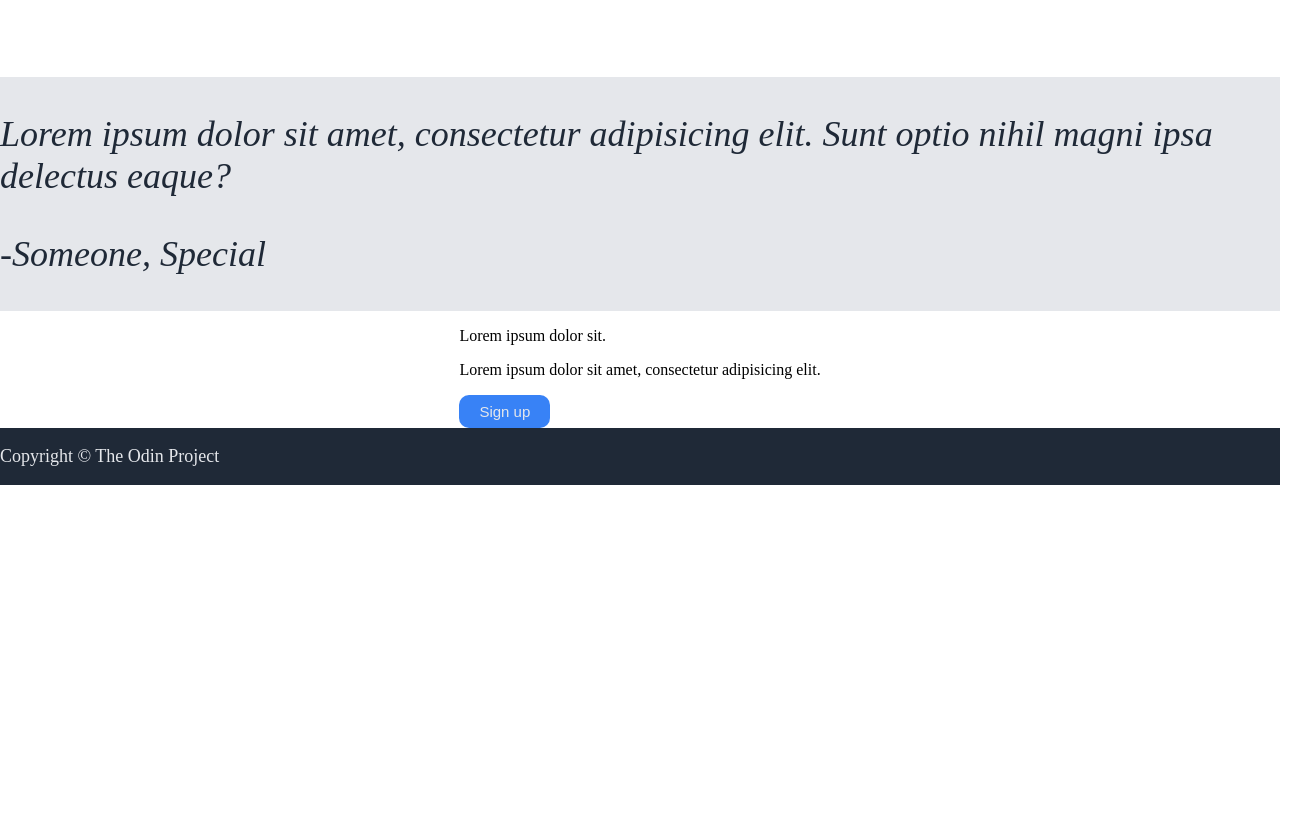
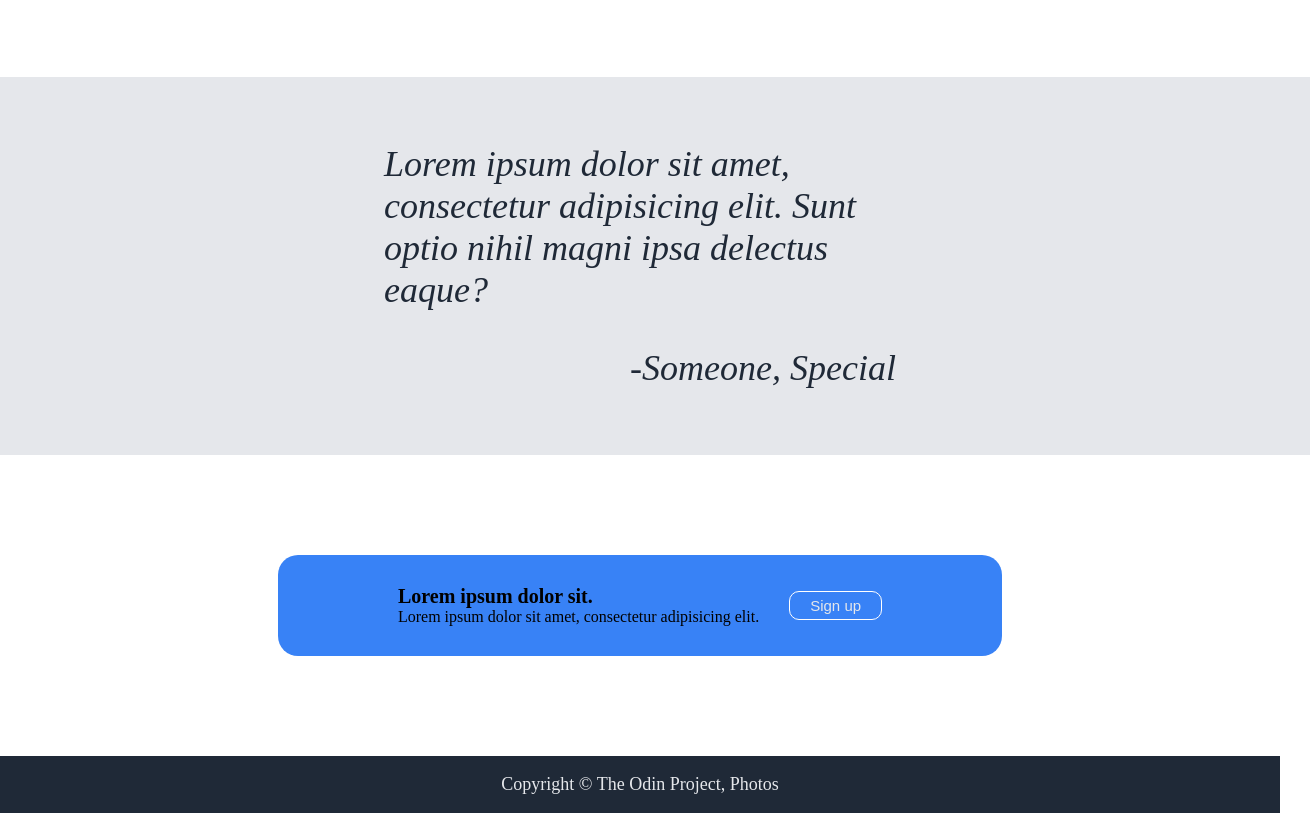
Before and after one commit to Adfmu1/OdinP2, a plain HTML site: page index.html in a window 1280 px wide. Shown: the part 942-1755 px from the top of the page, 1310 px wide, since content can reach past the window. Before the commit the page ends 1427 px from the top, so only its background shows below. Drawn offline with Linux system fonts and the light colour scheme.

Commit message:
add rest of the site content along css for it

```diff
--- a/index.html
+++ b/index.html
@@ -49,12 +49,12 @@
         </div>
         <div class="quote">
             <p>Lorem ipsum dolor sit amet, consectetur adipisicing elit. Sunt optio nihil magni ipsa delectus eaque?</p>
-            <p>-Someone, Special</p>
+            <p class="person">-Someone, Special</p>
         </div>
         <div class="lower-content">
             <div class="sign-pop">
                 <div class="pop-text">
-                    <p>Lorem ipsum dolor sit.</p>
+                    <p class="important-button-text">Lorem ipsum dolor sit.</p>
                     <p>Lorem ipsum dolor sit amet, consectetur adipisicing elit.</p>
                 </div>
                 <button type="button">Sign up</button>
@@ -62,7 +62,7 @@
         </div>
     </div>
     <div class="footer">
-        <p>Copyright © The Odin Project</p>
+        <p>Copyright © The Odin Project, <a href="https://www.pexels.com/pl-pl/" target="_blank" rel="noopener noreferrer">Photos</a></p>
     </div>
 </body>
 </html>
--- a/style.css
+++ b/style.css
@@ -13,13 +13,17 @@ body {
     background-color: #1f2937;
 }
 
+.footer {
+    text-align: center;
+}
+
 ul {
     display: flex;
     list-style: none;
     gap: 16px;
 }
 
-ul a {
+a {
     text-decoration: none;
     color: inherit;
 }
@@ -102,12 +106,55 @@ button {
 }
 
 .quote {
-    background-color: #e5e7eb;
-}
-
-.quote {
     font-size: 36px;
     font-weight: lighter;
     color: #1f2937;
     font-style: italic;
+    background-color: #e5e7eb;
+    display: flex;
+    flex-direction: column;
+    justify-content: center;
+    align-content: center;
+    width: 100%;
+    padding: 30px;
 }
+
+.person {
+    text-align: right;
+    margin-top: 0px;
+}
+
+.quote p {
+    padding-left: 30%;
+    padding-right: 30%;
+}
+
+.lower-content {
+    margin: 100px;
+    background-color: #3882f6;
+    border-radius: 20px;
+}
+
+.sign-pop {
+    display: flex;
+    flex-direction: row;
+    justify-content: space-evenly;
+    margin: 30px 120px;
+    gap: 30px;
+}
+
+.sign-pop button {
+    border: 1px solid white;
+    align-self: center;
+    padding-top: 5px;
+    padding-bottom: 5px;
+}
+
+.important-button-text {
+    font-size: 20px;
+    font-weight: bold;
+}
+
+.pop-text p {
+    margin: 0px;
+}
```
